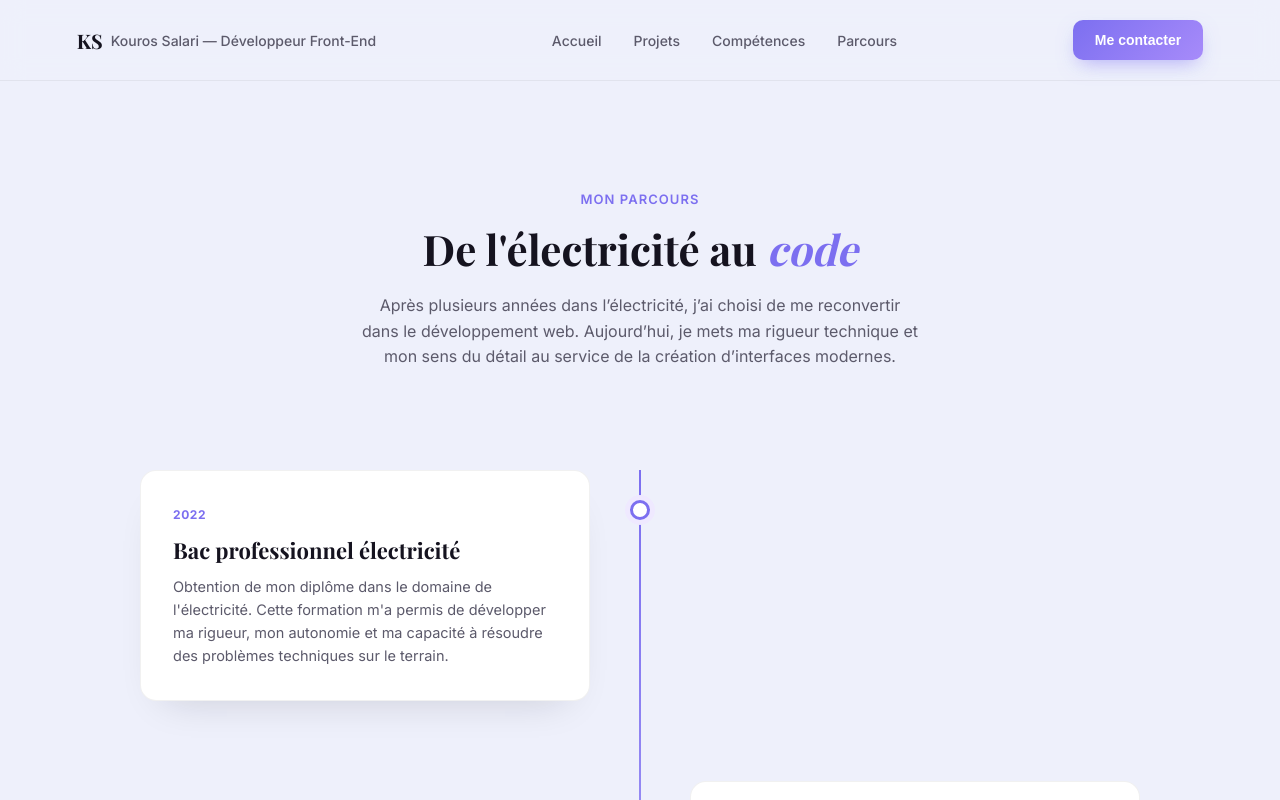
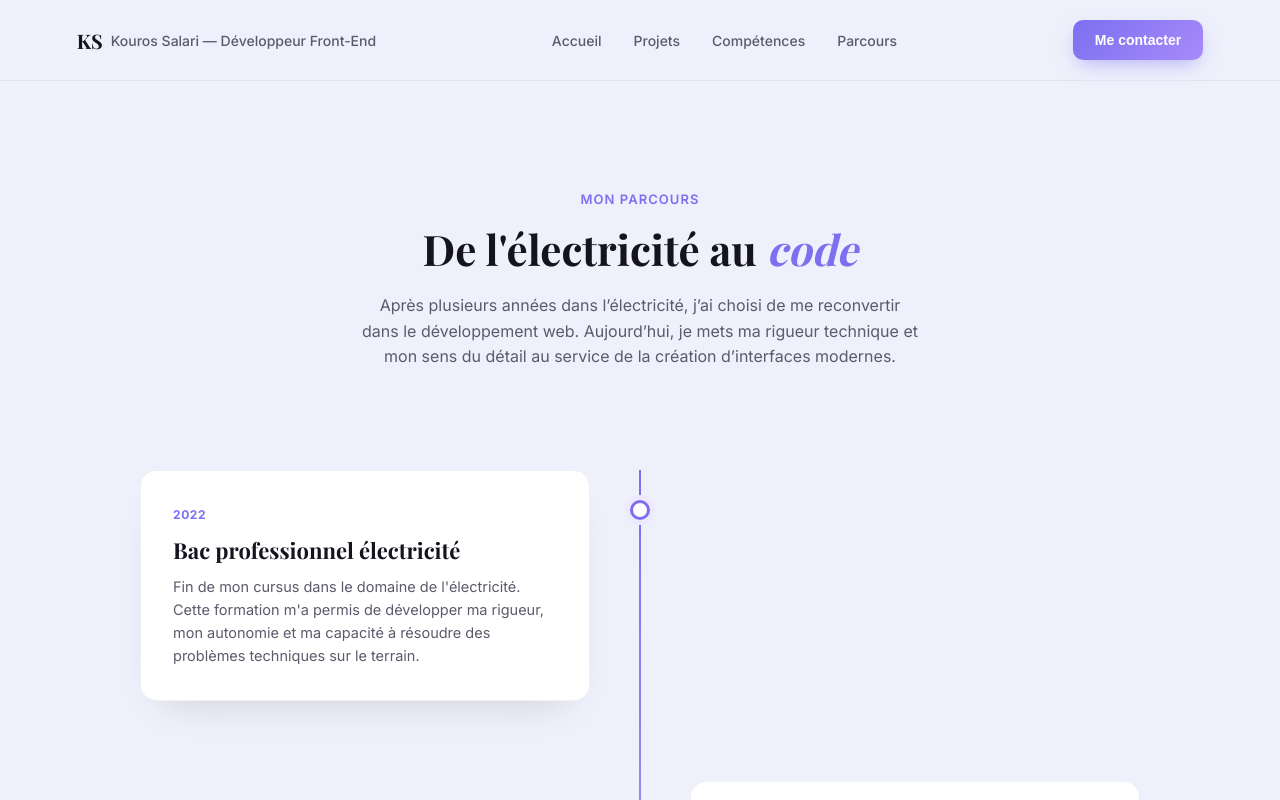
Before and after one commit to kourossalari/Mon-site, a Next.js app in the folder Front-end/kouros-portfolio/: page /parcours in a window 1280 px wide. Shown: the top 800 px of the page. Built offline with nearby package versions, Linux system fonts and the light colour scheme; a web font is replaced by a local one.

Commit message:
feat: modification text

```diff
--- a/Front-end/kouros-portfolio/src/components/Timeline.jsx
+++ b/Front-end/kouros-portfolio/src/components/Timeline.jsx
@@ -6,7 +6,7 @@ const parcours = [
   {
     date: "2022",
     title: "Bac professionnel électricité",
-    text: "Obtention de mon diplôme dans le domaine de l'électricité. Cette formation m'a permis de développer ma rigueur, mon autonomie et ma capacité à résoudre des problèmes techniques sur le terrain.",
+    text: "Fin de mon cursus dans le domaine de l'électricité. Cette formation m'a permis de développer ma rigueur, mon autonomie et ma capacité à résoudre des problèmes techniques sur le terrain.",
   },
   {
     date: "Avril 2025",
```
